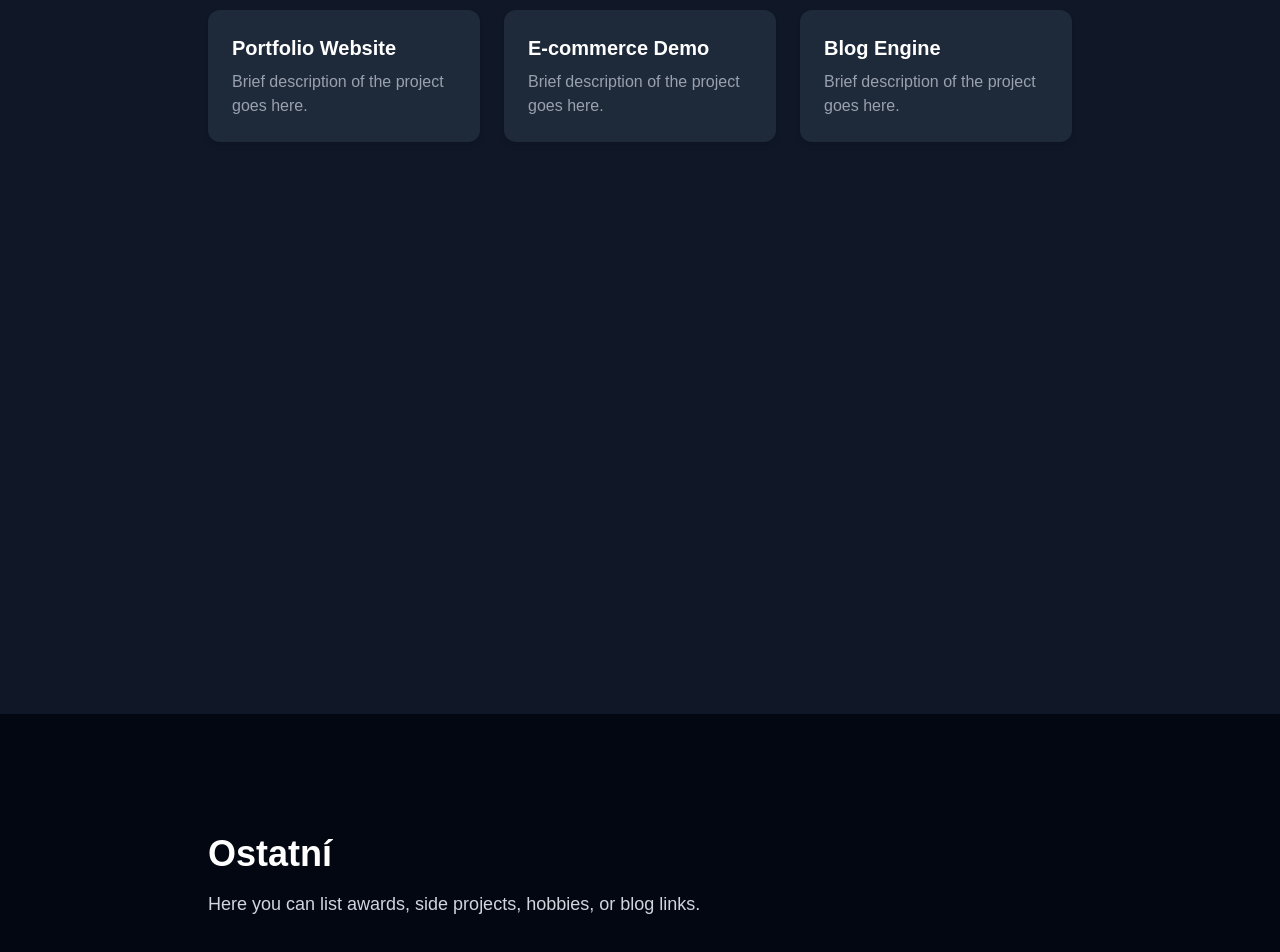
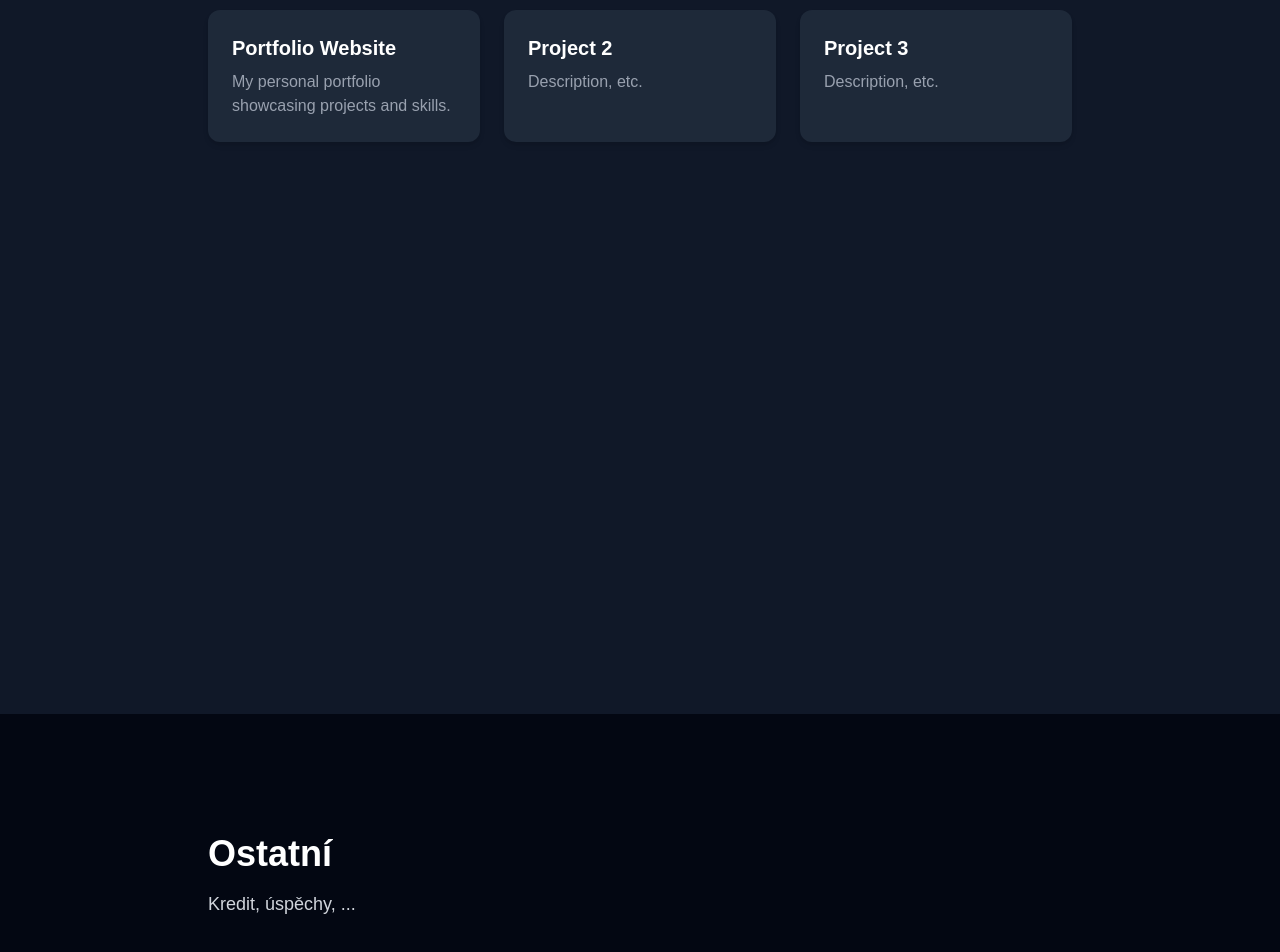
Before and after one commit to vana-jakub/portfolio, a Next.js app: page / in a window 1280 px wide. Shown: the part 1062-2014 px from the top of the page. Built offline with nearby package versions, Linux system fonts and the light colour scheme.

Commit message:
Small changes/fixes

```diff
--- a/app/page.tsx
+++ b/app/page.tsx
@@ -18,36 +18,60 @@ export default function Home() {
 
             <main className="pt-20 space-y-24 bg-gray-950 text-white">
 
-                    {/* About Me */}
+                    {/* O mně */}
                     <section id="aboutme" className="min-h-screen p-6 scroll-mt-20">
                         <div className="max-w-4xl mx-auto px-4">
                             <h1 className="text-4xl font-bold mb-4">O mně</h1>
                             <p className="max-w-xl text-lg text-gray-300">
-                                I'm a passionate developer with a love for building clean, fast, and user-friendly web apps.
+                                Ahoj, jmenuji se Jakub Váňa...
                             </p>
                         </div>
                     </section>
 
-                    {/* Projects */}
+                    {/* Projekty */}
                     <section id="projects" className="min-h-screen p-6 bg-gray-900 scroll-mt-20">
                         <div className="max-w-4xl mx-auto px-4">
                             <h2 className="text-4xl font-bold mb-8">Projekty</h2>
                             <div className="grid gap-6 sm:grid-cols-2 lg:grid-cols-3">
-                                {["Portfolio Website", "E-commerce Demo", "Blog Engine"].map((title, i) => (
-                                    <div key={i} className="p-6 bg-gray-800 shadow-md rounded-xl hover:shadow-lg transition">
-                                        <h3 className="text-xl font-semibold mb-2">{title}</h3>
-                                        <p className="text-gray-400">Brief description of the project goes here.</p>
-                                    </div>
-                                ))}
+                            {[
+                                {
+                                    title: "Portfolio Website",
+                                    description: "My personal portfolio showcasing projects and skills.",
+                                    link: "https://google.com",
+                                },
+                                {
+                                    title: "Project 2",
+                                    description: "Description, etc.",
+                                    link: "https://google.com",
+                                },
+                                {
+                                    title: "Project 3",
+                                    description: "Description, etc.",
+                                    link: "https://google.com",
+                                },
+                            ].map((project, i) => (
+                                <a
+                                    key={i}
+                                    href={project.link}
+                                    target="_blank"
+                                    rel="noopener noreferrer"
+                                    className="block p-6 bg-gray-800 shadow-md rounded-xl hover:shadow-lg hover:bg-gray-700 transition"
+                                >
+                                    <h3 className="text-xl font-semibold mb-2 text-white">{project.title}</h3>
+                                    <p className="text-gray-400">{project.description}</p>
+                                </a>
+                            ))}
                             </div>
                         </div>
                     </section>
 
-                    {/* Other */}
+                    {/* Ostatní */}
                     <section id="other" className="min-h-screen p-6 scroll-mt-20">
                         <div className="max-w-4xl mx-auto px-4">
                             <h2 className="text-4xl font-bold mb-4">Ostatní</h2>
-                            <p className="text-lg text-gray-300">Here you can list awards, side projects, hobbies, or blog links.</p>
+                            <p className="text-lg text-gray-300">
+                                Kredit, úspěchy, ...
+                            </p>
                         </div>
                     </section>
 
```
